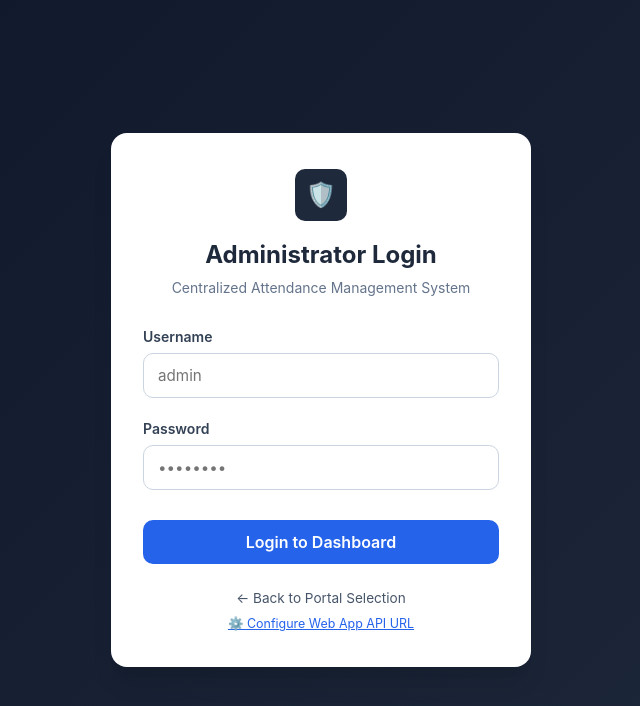
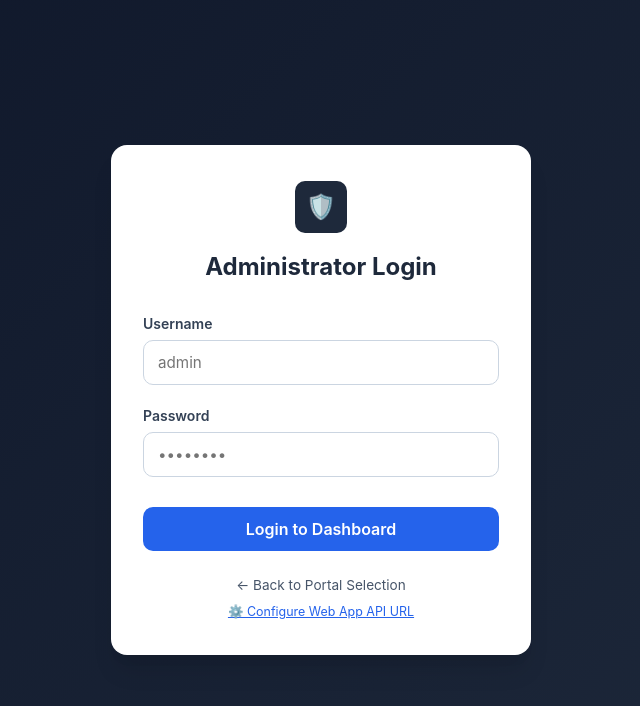
Before and after one commit to hkharikarthikeyan/webdesign, a plain HTML site: page admin-login.html in a window 1280 px wide. Shown: the whole page, without its empty margins (319-959 px from the left). Drawn offline with Linux system fonts and the light colour scheme.

Commit message:
admin modification

```diff
--- a/admin-login.html
+++ b/admin-login.html
@@ -12,7 +12,7 @@
     <div class="login-header">
       <div class="login-badge-icon">🛡️</div>
       <h2>Administrator Login</h2>
-      <p>Centralized Attendance Management System</p>
+      <p></p>
     </div>
 
     <!-- Alert Box -->
```
